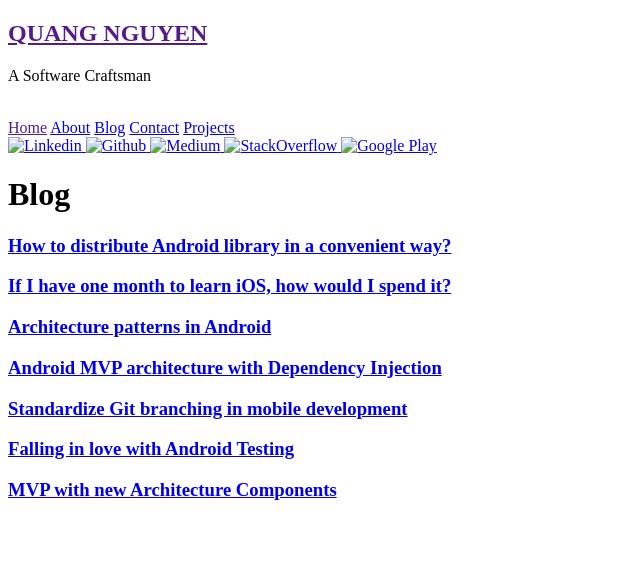
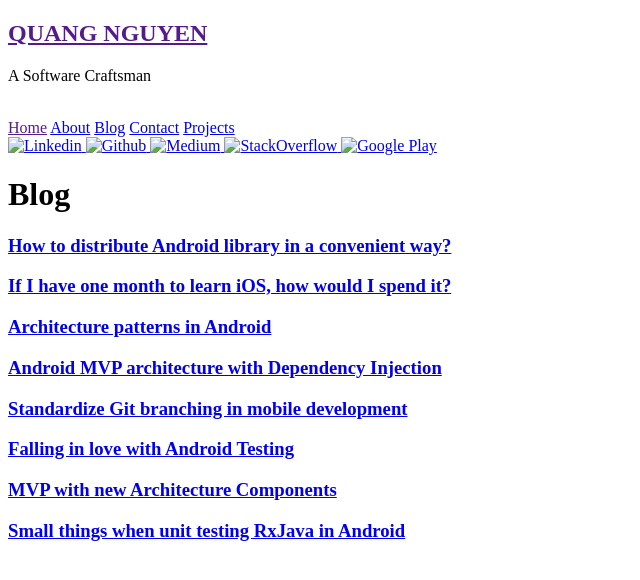
Before and after one commit to quangctkm9207/quangctkm9207.github.io, a Jekyll site: the page built from blog.md, in a window 1280 px wide. Shown: the top 580 px of the page, without its empty margins (0-640 px from the left). Built offline with Jekyll 4.4.1, drawn with Linux system fonts in a browser that asks for light colours.

Commit message:
Update blog.md

```diff
--- a/blog.md
+++ b/blog.md
@@ -11,3 +11,4 @@ title: Blog
 ### [Standardize Git branching in mobile development](https://android.jlelse.eu/standardize-git-branching-in-mobile-development-7045423330db)
 ### [Falling in love with Android Testing](https://blog.mindorks.com/falling-in-love-with-android-testing-dd11ffa6ac3e)
 ### [MVP with new Architecture Components](https://blog.mindorks.com/android-mvp-with-new-architecture-components-7627b7cb8491)
+### [Small things when unit testing RxJava in Android](https://blog.mindorks.com/small-things-when-unit-testing-rxjava-in-android-7f7c336ccabd)
```
